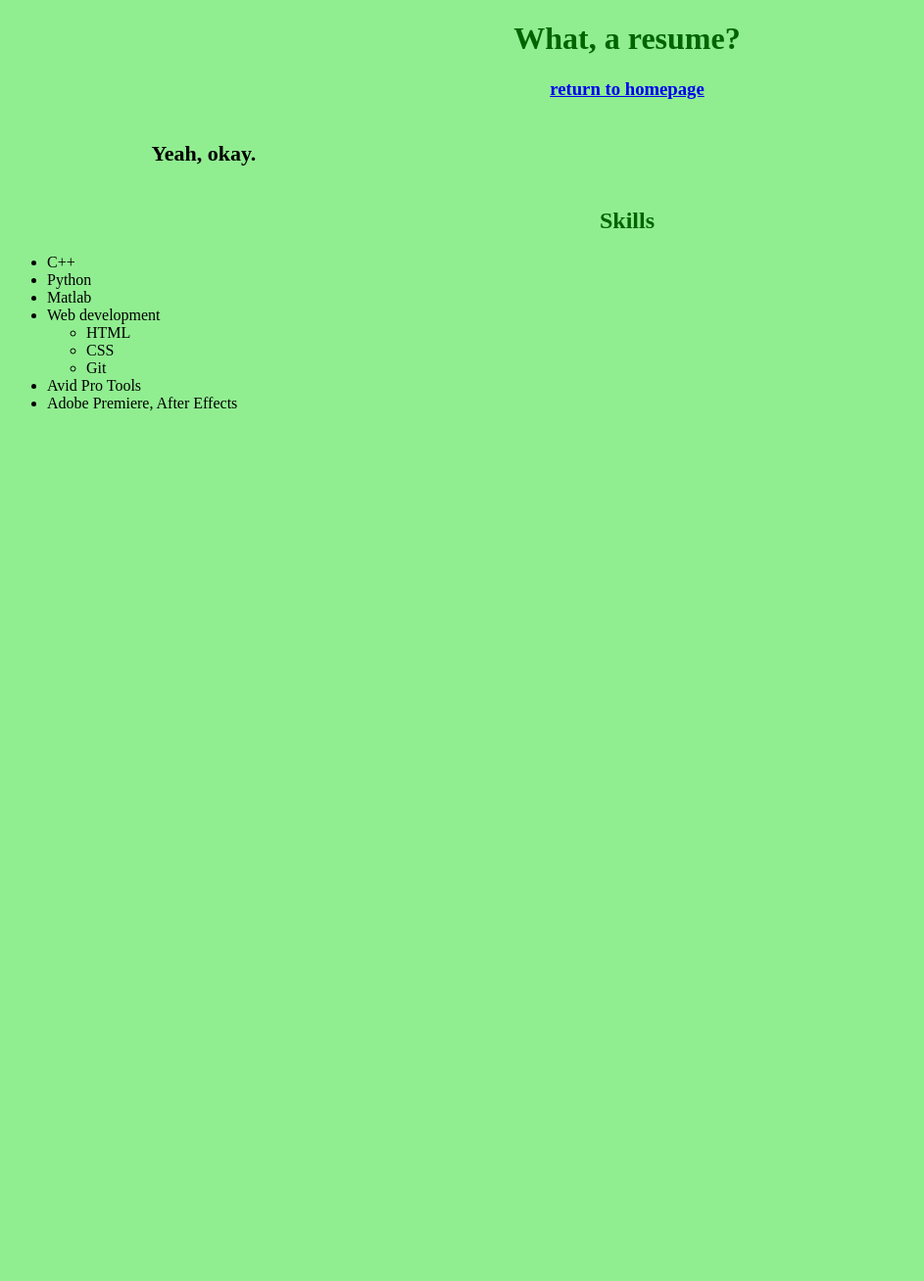
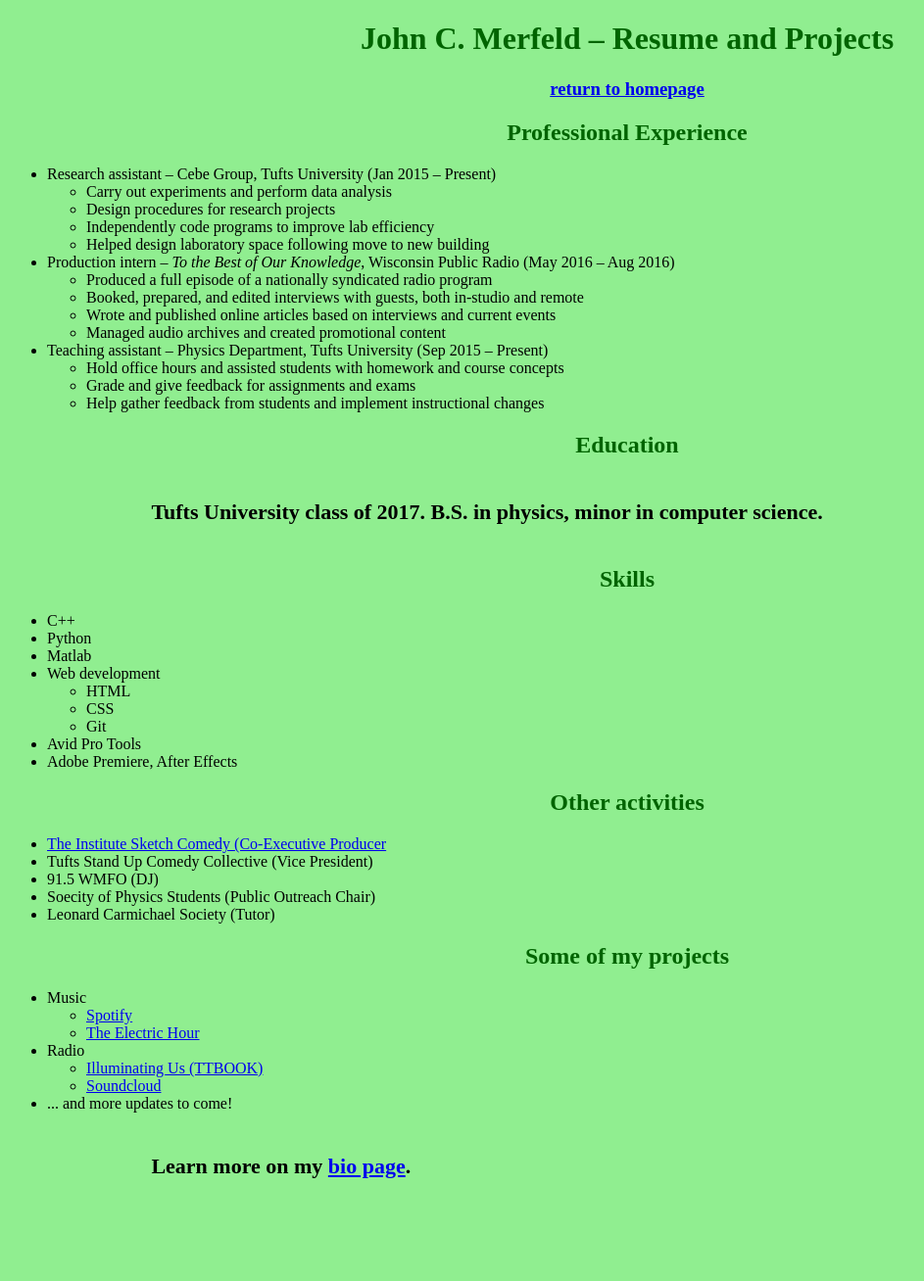
Before and after one commit to johncmerfeld/johncmerfeld.github.io, a PHP site: page /resume.html in a window 1280 px wide. Shown: the whole page at 98% size, without its empty margins (0-943 px from the left). Before the commit the page ends 420 px from the top, so only its background shows below. Run offline with PHP 8.4, Linux system fonts and the light colour scheme.

Commit message:
created resume

```diff
--- a/index.html
+++ b/index.html
@@ -10,8 +10,8 @@
 	<body>
 
 		<header>
-			<h1><span class="center"> Welcome to the John C.
-				Merfeld online experience </span></h1>
+			<h1> Welcome to the John C.
+				Merfeld online experience </h1>
 		</header>
 
 		<p> Not sure what you're doing here, friend. Maybe you're looking for the
--- a/personalstyle.css
+++ b/personalstyle.css
@@ -39,6 +39,9 @@
 		font-weight: bold;
 
 	}
+	p.italic {
+    font-style: italic;
+	}
 
 	}
 }
--- a/resume.html
+++ b/resume.html
@@ -9,11 +9,37 @@
 
 	<body>
 
-		<h1> What, a resume? </h1>
+		<h1> John C. Merfeld – Resume and Projects </h1>
 
 		<h3> <A href="index.html">return to homepage</A> </h3>
 
-		<p> Yeah, okay. </p>
+		<h2> Professional Experience </h2>
+		<ul>
+			<li>Research assistant – Cebe Group, Tufts University (Jan 2015 – Present) <ul>
+				<li> Carry out experiments and perform data analysis </li>
+				<li> Design procedures for research projects </li>
+				<li> Independently code programs to improve lab efficiency </li>
+				<li> Helped design laboratory space following move to new building </li>
+			</ul>
+			</li>
+			<li>Production intern – <em>To the Best of Our Knowledge</em>, Wisconsin Public Radio (May 2016 – Aug 2016) <ul>
+				<li> Produced a full episode of a nationally syndicated radio program </li>
+				<li>Booked, prepared, and edited interviews with guests, both in-studio and remote</li>
+				<li>Wrote and published online articles based on interviews and current events</li>
+				<li>Managed audio archives and created promotional content</li>
+			</ul>
+			</li>
+			<li>Teaching assistant – Physics Department, Tufts University (Sep 2015 – Present) <ul>
+				<li>Hold office hours and assisted students with homework and course concepts</li>
+				<li>Grade and give feedback for assignments and exams</li>
+				<li>Help gather feedback from students and implement instructional changes</li>
+			</ul>
+			</li>
+		</ul>
+
+
+		<h2> Education </h2>
+		<p> Tufts University class of 2017. B.S. in physics, minor in computer science. </p>
 
 		<h2> Skills </h2>
 
@@ -31,6 +57,35 @@
   			<li>Adobe Premiere, After Effects</li>
 		</ul>
 
+		<h2> Other activities </h2>
+
+		<ul>
+  			<li> <a href="https://www.youtube.com/channel/UCOsLqsZ8Qa1DPyB8h8gkb7Q">The Institute Sketch Comedy (Co-Executive Producer</a></li>
+  			<li>Tufts Stand Up Comedy Collective (Vice President)</li>
+  			<li>91.5 WMFO (DJ)</li>
+  			<li>Soecity of Physics Students (Public Outreach Chair)</li>
+  			<li>Leonard Carmichael Society (Tutor)</li>
+		</ul>
+
+
+		<h2> Some of my projects </h2>
+
+		<ul>
+			<li> Music <ul>
+				<li> <a href="https://open.spotify.com/artist/78lXi9wWFuNKWanegqCd8I">Spotify</a></li>
+				<li> <a href="https://www.mixcloud.com/electric_hour/">The Electric Hour</a></li>
+			</ul>
+			</li>
+			<li> Radio <ul>
+				<li> <a href="http://www.ttbook.org/book/illuminating-us">Illuminating Us (TTBOOK)</a></li>
+				<li> <a href="https://soundcloud.com/john-merfeld">Soundcloud</a></li>
+			</ul>
+			</li>
+			<li> ... and more updates to come! </li>
+		</ul>
+
+		<p> Learn more on my <A href="bio.html">bio page</A>.<p>
+
 	</body>
 
 </html>
```
Also changed, not shown: README.md.
